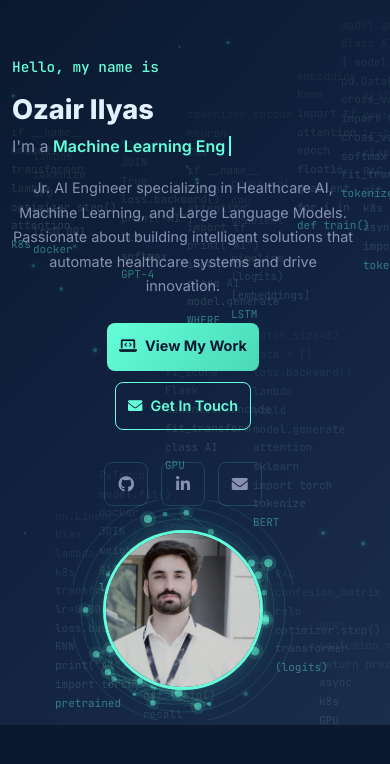
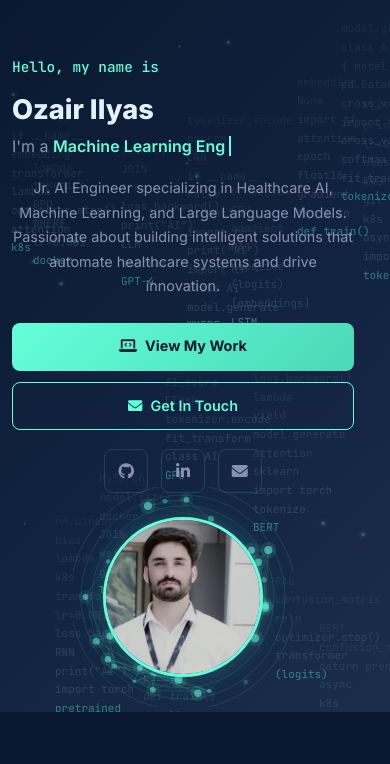
Before and after one commit to dev01-coder/web_task, a Flask app: page / in a window 390 px wide. Shown: the part 61-825 px from the top of the page. Run offline with Flask 3, Linux system fonts and the light colour scheme.

Commit message:
fix mobile hero: full-width buttons, social icons z-index 3, reduced margin-top

```diff
--- a/static/css/style.css
+++ b/static/css/style.css
@@ -1669,8 +1669,8 @@ section {
     .hero-greeting { font-size: 0.95rem; }
     .hero-profile-img { width: 220px; height: 220px; }
     .hero-buttons { flex-direction: column; gap: 0.7rem; align-items: center; }
-    .hero-buttons .btn { padding: 0.75rem; }
-    .hero-social { justify-content: center; gap: 0.8rem; position: relative; z-index: 2; }
+    .hero-buttons .btn { width: 100%; padding: 0.75rem; }
+    .hero-social { justify-content: center; gap: 0.8rem; position: relative; z-index: 3; margin-top: 1.2rem; }
     .hero-social a { width: 44px; height: 44px; font-size: 1rem; }
     .col-lg-7.mb-5 { margin-bottom: 1.5rem !important; }
     .hero-description { text-align: center; }
```
